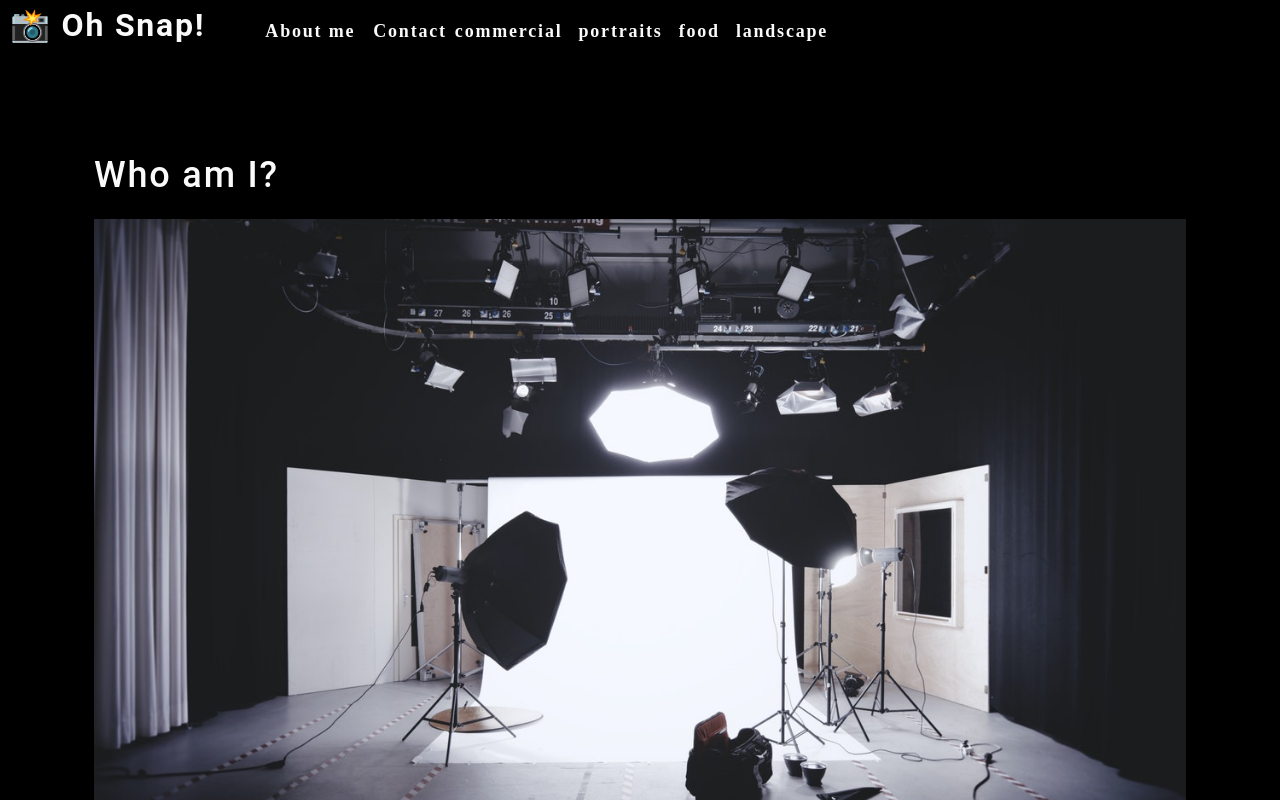
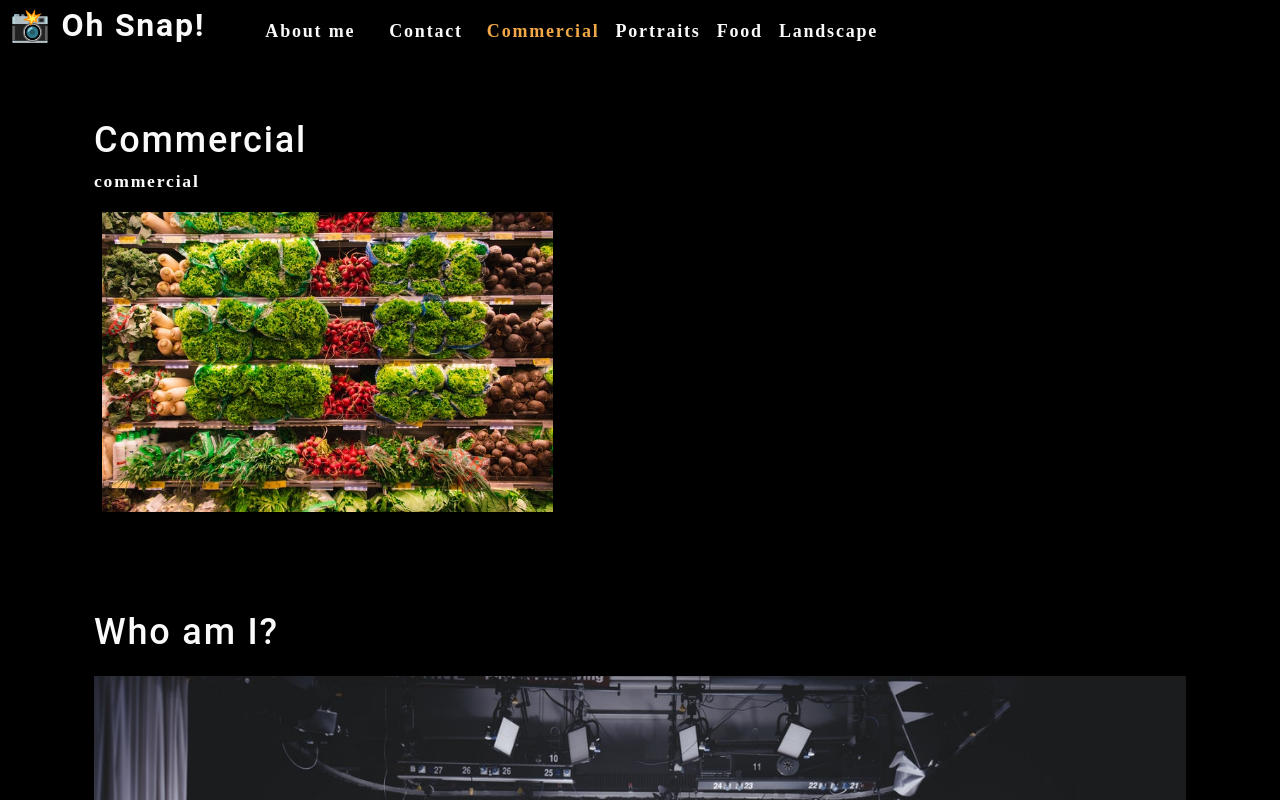
Before and after one commit to cruzma/photo-port, a React (Create React App) app: page / in a window 1280 px wide. Shown: the top 800 px of the page. Built offline with nearby package versions, Linux system fonts and the light colour scheme.

Commit message:
use useEffect to change DOM

```diff
--- a/src/App.js
+++ b/src/App.js
@@ -1,12 +1,39 @@
-import React from 'react';
-import About from './components/About/index';
-import Nav from './components/Nav/index';
+import React, { useState } from 'react';
+import About from './components/About';
+import Nav from './components/Nav';
+import Gallery from './components/Gallery';
+
+
 
 function App() {
+
+  const [categories] = useState([
+    {
+        name: "commercial",
+        description:
+        "Photos of grocery stores, food trucks, and other commercial projects",
+    },
+    { name: "portraits", description: "Portraits of people in my life" },
+    { name: "food", description: "Delicious delicacies" },
+    {
+        name: "landscape",
+        description: "Fields, farmhouses, waterfalls, and the beauty of nature",
+    },
+
+  ]);
+  const [currentCategory, setCurrentCategory] = useState(categories[0]);
+
+
   return (
     <div>
-      <Nav></Nav>
+      <Nav
+        categories={categories}
+        setCurrentCategory={setCurrentCategory}
+        currentCategory = {currentCategory}
+
+      ></Nav>
       <main>
+        <Gallery></Gallery>
         <About></About>
       </main>
     </div>
--- /dev/null
+++ b/src/components/Gallery/index.js
@@ -0,0 +1,25 @@
+import React from "react";
+import { capitalizeFirstLetter } from '../../utils/helpers';
+import photo from "../../assets/small/commercial/0.jpg";
+
+function Gallery(props) {
+  const currentCategory = {
+    name: "commercial",
+    description:
+      "Photos of grocery stores, food trucks, and other commercial projects",
+  };
+  return (
+    <section>
+      <h1>{capitalizeFirstLetter(currentCategory.name)}</h1>
+      <p>{currentCategory.name}</p>
+      <div>
+        <img
+            src={photo}
+            alt="Commercial Example"
+            className="img-thumbnail mx-1"
+        />
+      </div>
+    </section>
+  );
+}
+export default Gallery;
--- a/src/components/Nav/index.js
+++ b/src/components/Nav/index.js
@@ -1,25 +1,17 @@
-import React from 'react';
+import React, { useEffect } from 'react';
+import { capitalizeFirstLetter } from '../../utils/helpers';
 
+function Nav(props) {
 
-function Nav() {
+  const {
+    categories = [],
+    setCurrentCategory,
+    currentCategory,
+  } = props;
 
-    function categorySelected(name) {
-        console.log(`${name} hello`);
-      }
-
-    const categories = [
-        {
-        name: "commercial",
-        description:
-            "Photos of grocery stores, food trucks, and other commercial projects",
-        },
-        { name: "portraits", description: "Portraits of people in my life" },
-        { name: "food", description: "Delicious delicacies" },
-        {
-        name: "landscape",
-        description: "Fields, farmhouses, waterfalls, and the beauty of nature",
-        },
-    ];
+ useEffect(() => {
+    document.title = capitalizeFirstLetter(currentCategory.name);
+  }, [currentCategory]);
 
   return (
     <header className="flex-row px-1">
@@ -35,23 +27,28 @@
               About me
             </a>
           </li>
-                <li>
+          <li className="mx-2">
             <span>Contact</span>
           </li>
           {categories.map((category) => (
             <li
-                        className="mx-1"
+              className={`mx-1 ${
+                currentCategory.name === category.name && 'navActive'
+                }`}
               key={category.name}
             >
-                        <span onClick={() => categorySelected(category.name)} >
-                        {category.name}
+              <span
+                onClick={() => {
+                  setCurrentCategory(category)
+                }}
+              >
+                {capitalizeFirstLetter(category.name)}
               </span>
             </li>
           ))}
         </ul>
       </nav>
     </header>
-
   );
 }
 
```
Lines whose indentation alone changed are shown as unchanged.
